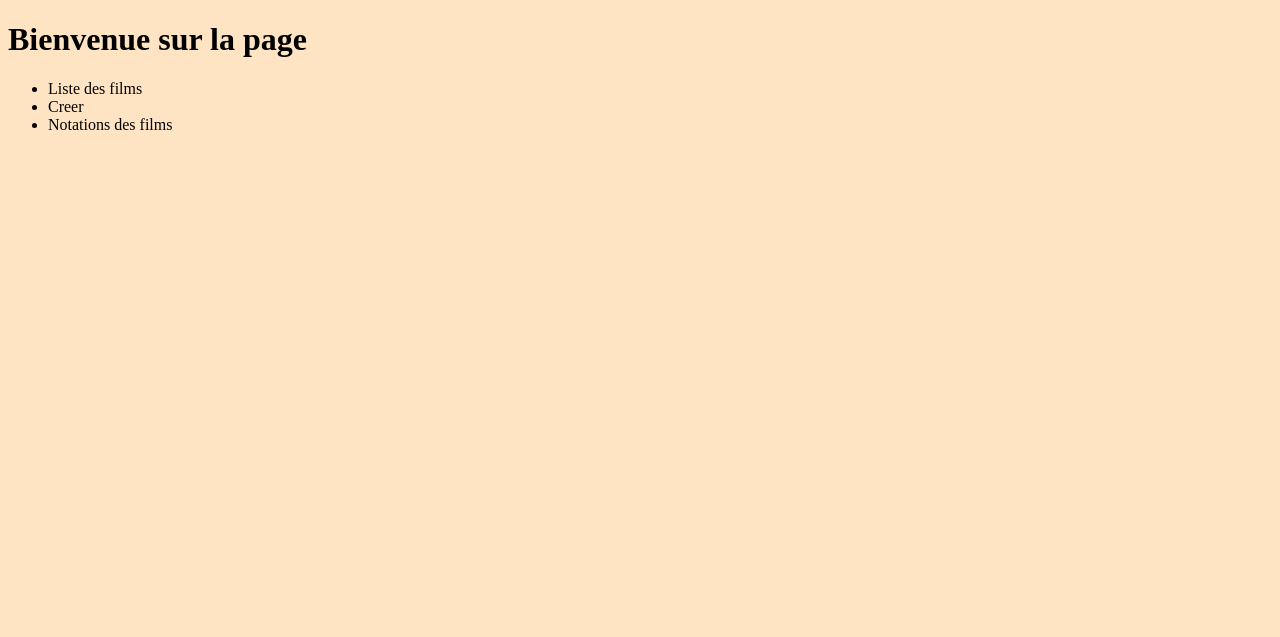
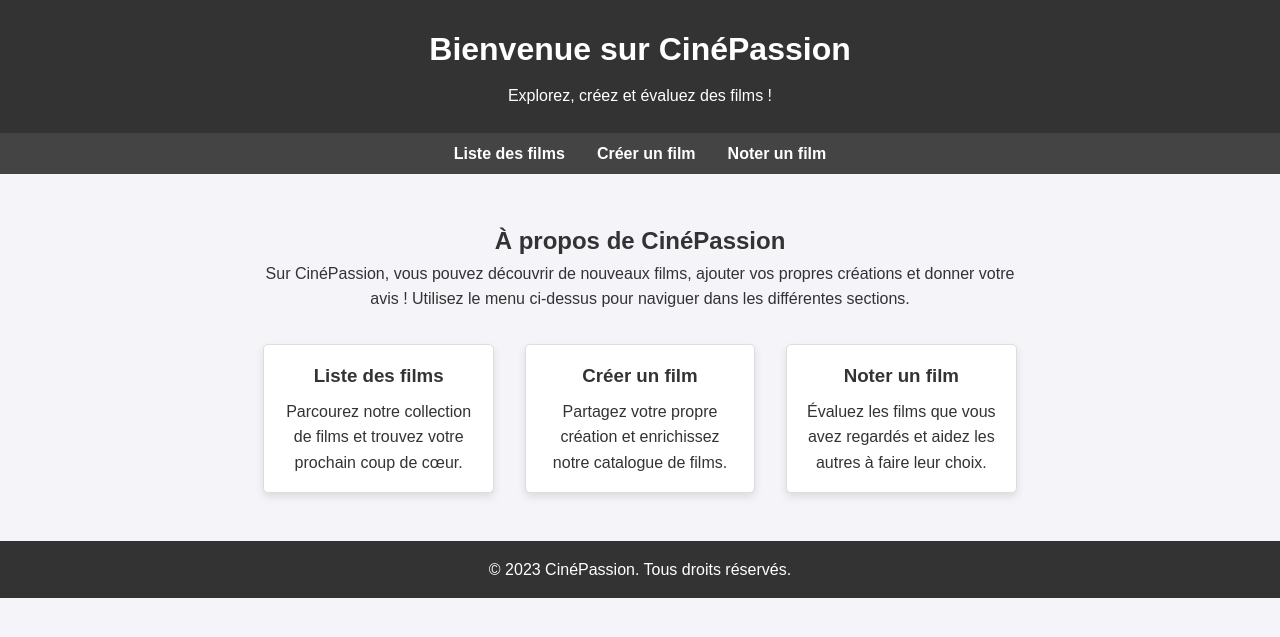
Before and after one commit to guila003/Filmotecaa, a PHP site: page /accueil.html in a window 1280 px wide. Shown: the top 637 px of the page. Run offline with PHP 8.4, Linux system fonts and the light colour scheme.

Commit message:
modification de la page d'accueil

```diff
--- a/accueil.html
+++ b/accueil.html
@@ -1,20 +1,53 @@
 <!DOCTYPE html>
-<html lang="en">
+<html lang="fr">
 <head>
     <meta charset="UTF-8">
     <meta name="viewport" content="width=device-width, initial-scale=1.0">
-    <title>Filmotec</title>
+    <title>CinéPassion - Accueil</title>
     <link rel="stylesheet" href="style.css">
-
 </head>
 <body>
-    <h1>Bienvenue sur la page</h1>
-</body>
+
+    <header>
+        <h1>Bienvenue sur CinéPassion</h1>
+        <p>Explorez, créez et évaluez des films !</p>
+    </header>
+
     <nav>
         <ul>
-            <li>Liste des films</li>
-            <li>Creer</li>
-            <li>Notations des films</li>
+            <li><a href="liste-films.html">Liste des films</a></li>
+            <li><a href="creation-film.html">Créer un film</a></li>
+            <li><a href="notation-film.html">Noter un film</a></li>
         </ul>
     </nav>
+
+    <main>
+        <section id="introduction">
+            <h2>À propos de CinéPassion</h2>
+            <p>Sur CinéPassion, vous pouvez découvrir de nouveaux films, ajouter vos propres créations et donner votre avis ! Utilisez le menu ci-dessus pour naviguer dans les différentes sections.</p>
+        </section>
+
+        <section id="features">
+            <div class="feature">
+                <h3><a href="liste-films.html">Liste des films</a></h3>
+                <p>Parcourez notre collection de films et trouvez votre prochain coup de cœur.</p>
+            </div>
+
+            <div class="feature">
+                <h3><a href="creation-film.html">Créer un film</a></h3>
+                <p>Partagez votre propre création et enrichissez notre catalogue de films.</p>
+            </div>
+
+            <div class="feature">
+                <h3><a href="notation-film.html">Noter un film</a></h3>
+                <p>Évaluez les films que vous avez regardés et aidez les autres à faire leur choix.</p>
+            </div>
+        </section>
+    </main>
+
+    <footer>
+        <p>&copy; 2023 CinéPassion. Tous droits réservés.</p>
+    </footer>
+
+</body>
 </html>
--- a/style.css
+++ b/style.css
@@ -1,3 +1,99 @@
-body{
-    background-color: bisque;
+* {
+    margin: 0;
+    padding: 0;
+    box-sizing: border-box;
+    font-family: Arial, sans-serif;
 }
+
+body {
+    background-color: #f4f4f9;
+    color: #333;
+    line-height: 1.6;
+}
+
+header {
+    background-color: #333;
+    color: #fff;
+    text-align: center;
+    padding: 1.5rem;
+}
+
+header h1 {
+    font-size: 2rem;
+    margin-bottom: 0.5rem;
+}
+
+nav {
+    background-color: #444;
+    padding: 0.5rem;
+}
+
+nav ul {
+    list-style: none;
+    display: flex;
+    justify-content: center;
+}
+
+nav ul li {
+    margin: 0 1rem;
+}
+
+nav ul li a {
+    color: #fff;
+    text-decoration: none;
+    font-weight: bold;
+}
+
+nav ul li a:hover {
+    color: #ffd700;
+}
+
+main {
+    max-width: 800px;
+    margin: 2rem auto;
+    padding: 1rem;
+}
+
+section#introduction {
+    text-align: center;
+    margin-bottom: 2rem;
+}
+
+section#features {
+    display: flex;
+    justify-content: space-around;
+    flex-wrap: wrap;
+    gap: 1rem;
+}
+
+.feature {
+    background-color: #fff;
+    border: 1px solid #ddd;
+    border-radius: 5px;
+    padding: 1rem;
+    width: 30%;
+    text-align: center;
+    box-shadow: 0 4px 8px rgba(0, 0, 0, 0.1);
+}
+
+.feature h3 {
+    margin-bottom: 0.5rem;
+}
+
+.feature a {
+    color: #333;
+    text-decoration: none;
+    font-weight: bold;
+}
+
+.feature a:hover {
+    color: #444;
+}
+
+footer {
+    background-color: #333;
+    color: #fff;
+    text-align: center;
+    padding: 1rem;
+    margin-top: 2rem;
+}
```
